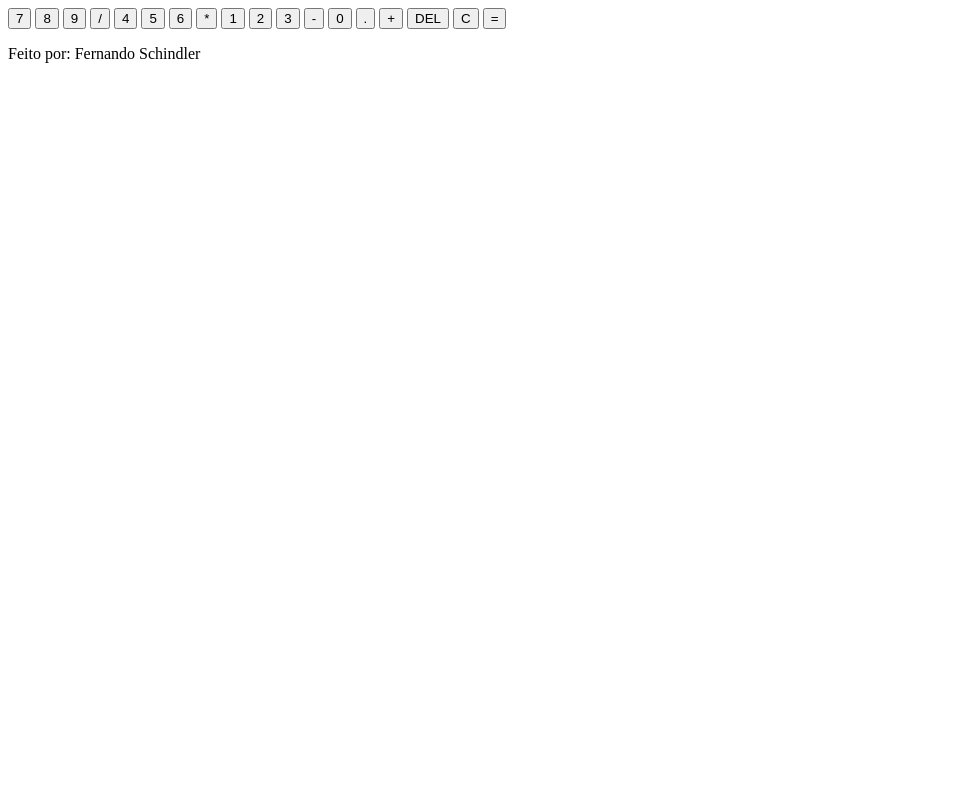
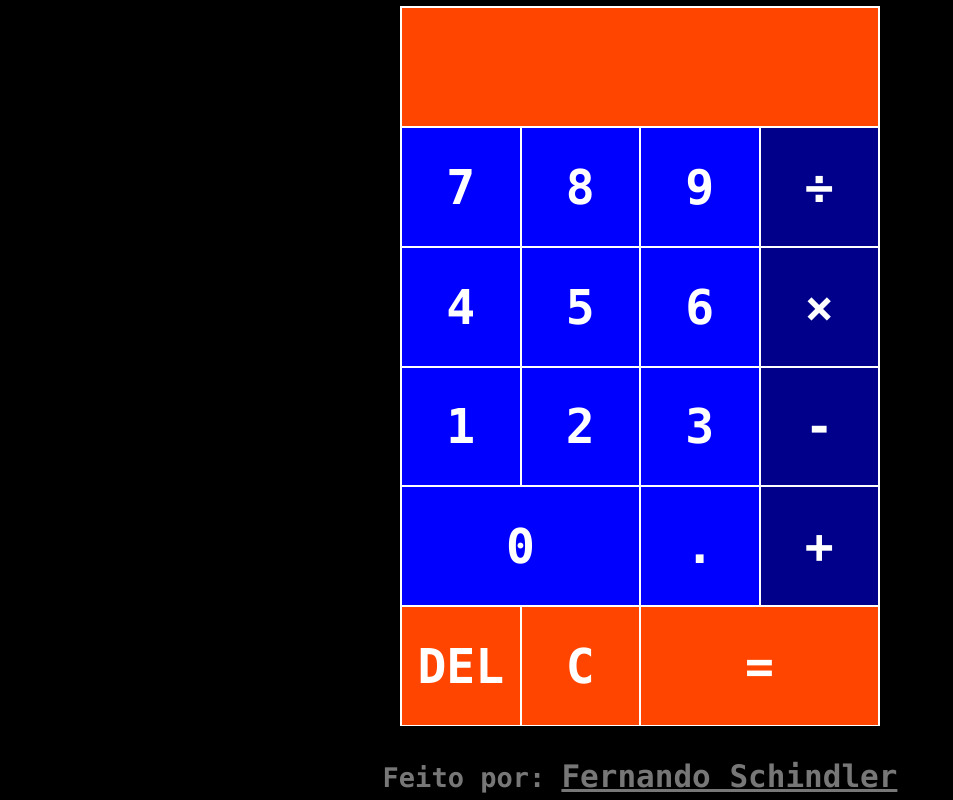
Before and after one commit to fernando-schindler-dev/Calculadora, a website: page index.html in a window 1280 px wide. Shown: the whole page, without its empty margins (0-953 px from the left). Drawn offline with Linux system fonts and the light colour scheme.

Commit message:
Adicionado estilo CSS ao projeto

```diff
--- a/index.html
+++ b/index.html
@@ -8,25 +8,25 @@
   </head>
   <body>
     <section class="calculadora">
-      <output class="resultado"></output>
+      <output class="resultado"><p></p></output>
       <input type="button" value="7" />
       <input type="button" value="8" />
       <input type="button" value="9" />
-      <input type="button" value="/" />
+      <input type="button" value="÷" />
       <input type="button" value="4" />
       <input type="button" value="5" />
       <input type="button" value="6" />
-      <input type="button" value="*" />
+      <input type="button" value="×" />
       <input type="button" value="1" />
       <input type="button" value="2" />
       <input type="button" value="3" />
       <input type="button" value="-" />
-      <input type="button" value="0" />
+      <input type="button" value="0" class="zero" />
       <input type="button" value="." />
       <input type="button" value="+" />
       <input type="button" value="DEL" />
       <input type="button" value="C" />
-      <input type="button" value="=" />
+      <input type="button" value="=" class="igual" />
     </section>
 
     <section class="autor">
--- a/style.css
+++ b/style.css
@@ -0,0 +1,75 @@
+*,
+*::after,
+*::before {
+  box-sizing: border-box;
+  margin: 0;
+  padding: 0;
+  font-family: "Consolas", "Courier New", Courier, monospace;
+  font-weight: bold;
+  color: #fff;
+}
+html {
+  font-size: 16px;
+}
+body {
+  display: flex;
+  flex-direction: column;
+  align-items: center;
+  justify-content: center;
+  height: 100vh;
+  background: #000;
+}
+.calculadora {
+  display: grid;
+  grid: repeat(6, 1fr) / repeat(4, 1fr);
+  gap: 0.125rem;
+  width: 30rem;
+  height: 45rem;
+  background: #fff;
+  border: 2px solid #fff;
+  border-bottom: 1px solid #fff;
+}
+.calculadora .resultado {
+  grid-column: span 4;
+  background: orangered;
+  font-size: 5rem;
+  overflow: hidden;
+}
+.calculadora .resultado p {
+  text-align: right;
+  line-height: 1.5;
+  padding: 0 1.25rem;
+}
+.calculadora .zero,
+.calculadora .igual {
+  grid-column: span 2;
+}
+.calculadora > input {
+  background: blue;
+  border: none;
+  font-size: 3rem;
+  outline: none;
+}
+.calculadora > input:active {
+  filter: brightness(0.8);
+}
+.calculadora > input:nth-child(4n + 1),
+.calculadora > input:nth-child(4n + 16) {
+  background: darkblue;
+}
+.calculadora > input:nth-child(1n + 17) {
+  background: orangered;
+}
+.autor {
+  margin-top: 2rem;
+  font-weight: bold;
+}
+.autor p {
+  font-size: 1.6875rem;
+  color: #777;
+}
+.autor p span {
+  font-size: 1.9375rem;
+  text-decoration: underline;
+  color: #777;
+}
```
